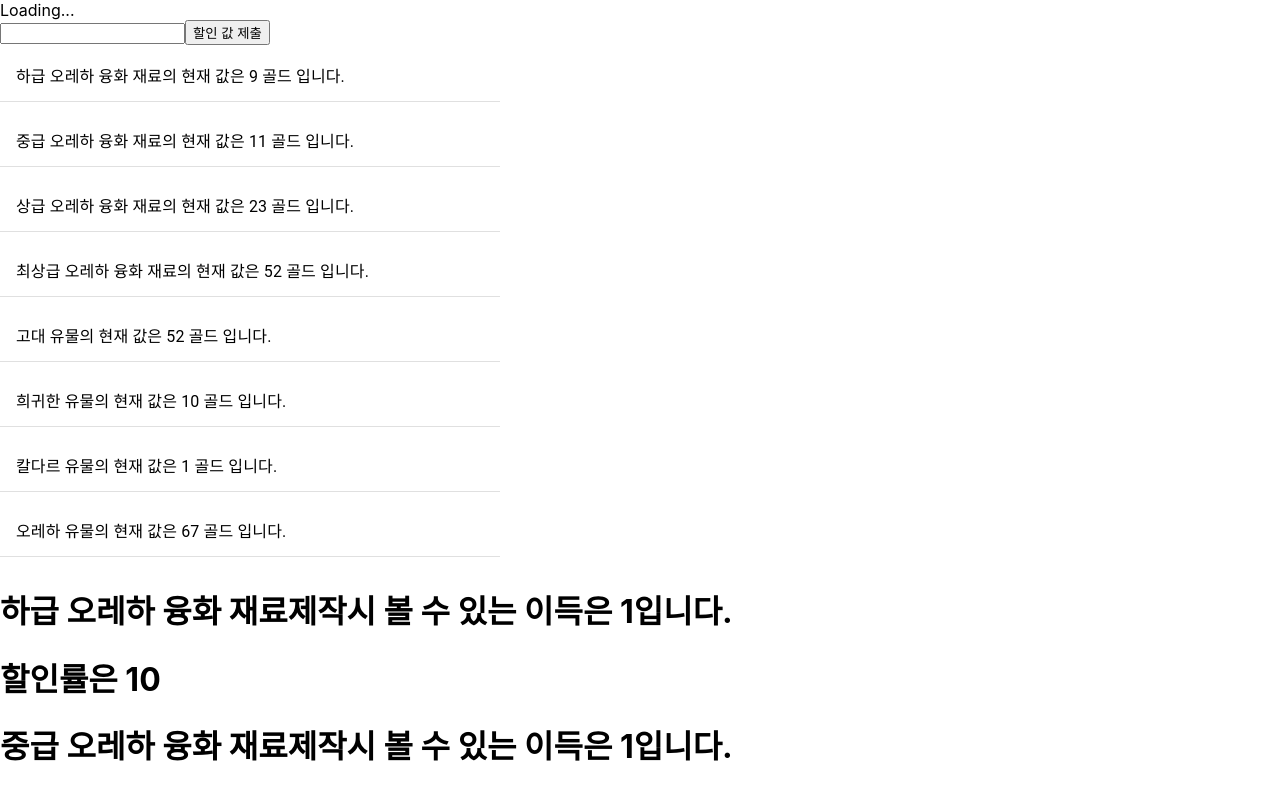
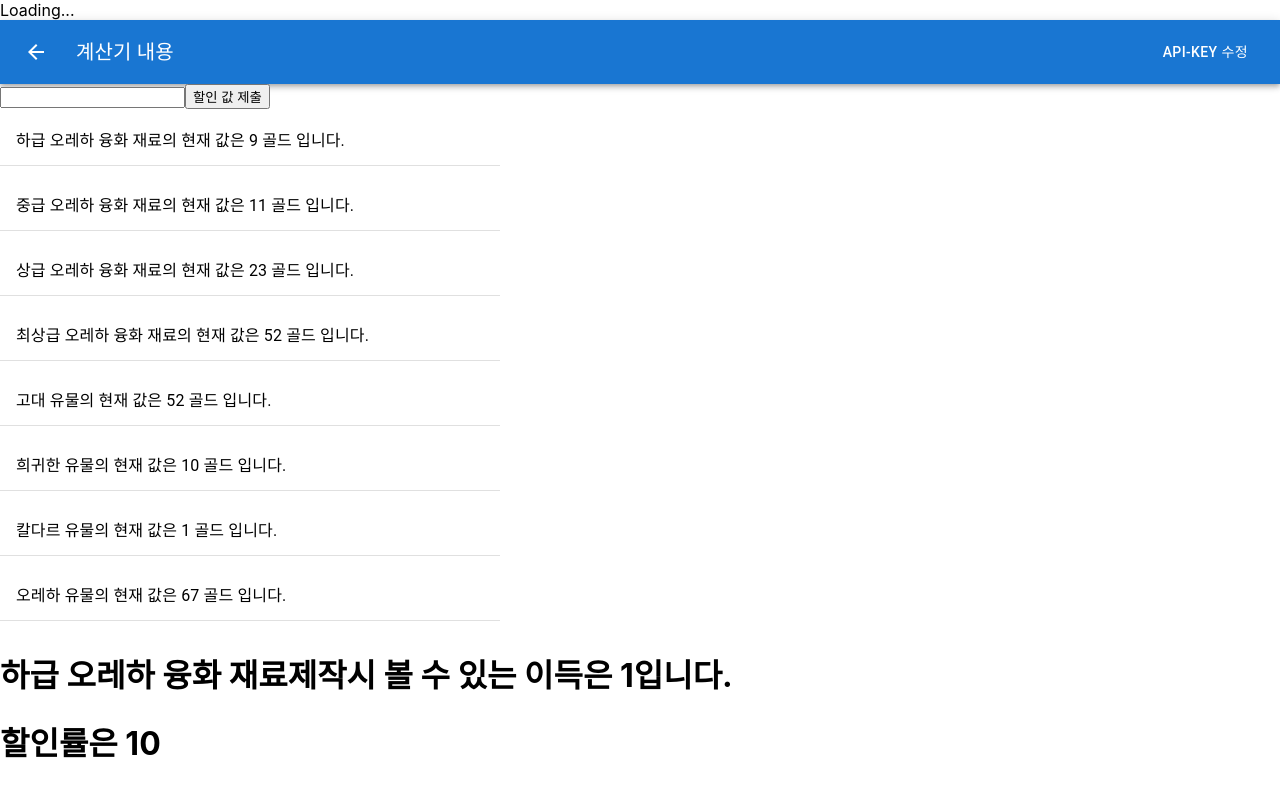
Before and after one commit to EEDK/loa-app, a React (Create React App) app: page /product in a window 1280 px wide. Shown: the top 792 px of the page. Built offline with nearby package versions, Linux system fonts and the light colour scheme.

Commit message:
add Header

```diff
--- a/src/App.js
+++ b/src/App.js
@@ -10,7 +10,6 @@
         <Routes>
           <Route path="/" element={<SignIn />}></Route>
           <Route path="/product" element={<Oreha />}></Route>
-          {/* 상단에 위치하는 라우트들의 규칙을 모두 확인, 일치하는 라우트가 없는경우 처리 */}
           <Route path="*" element={<NotFound />}></Route>
         </Routes>
       </BrowserRouter>
--- /dev/null
+++ b/src/component/Header/Header.jsx
@@ -0,0 +1,32 @@
+import * as React from 'react';
+import AppBar from '@mui/material/AppBar';
+import Box from '@mui/material/Box';
+import Toolbar from '@mui/material/Toolbar';
+import Typography from '@mui/material/Typography';
+import Button from '@mui/material/Button';
+import IconButton from '@mui/material/IconButton';
+import ArrowBackIcon from '@mui/icons-material/ArrowBack';
+
+export default function Header() {
+  return (
+    <Box sx={{ flexGrow: 1 }}>
+      <AppBar position="static">
+        <Toolbar>
+          <IconButton
+            size="large"
+            edge="start"
+            color="inherit"
+            aria-label="menu"
+            sx={{ mr: 2 }}
+          >
+            <ArrowBackIcon />
+          </IconButton>
+          <Typography variant="h6" component="div" sx={{ flexGrow: 1 }}>
+            계산기 내용
+          </Typography>
+          <Button color="inherit">API-KEY 수정</Button>
+        </Toolbar>
+      </AppBar>
+    </Box>
+  );
+}
--- a/src/component/index.js
+++ b/src/component/index.js
@@ -1,4 +1,5 @@
-import Value from "./Value/Value";
-import Befefit from "./Benfit/Benefit";
+import Value from './Value/Value';
+import Befefit from './Benfit/Benefit';
+import Header from './Header/Header';
 
-export { Value, Befefit };
+export { Value, Befefit, Header };
--- a/src/container/Signin/SignIn.jsx
+++ b/src/container/Signin/SignIn.jsx
@@ -7,17 +7,20 @@
 import Container from '@mui/material/Container';
 import { createTheme, ThemeProvider } from '@mui/material/styles';
 import indexStore from '../../modules/IndexStore';
+import { useNavigate } from 'react-router-dom';
 
 const theme = createTheme();
 
 function SignIn() {
   const { keyStore } = indexStore();
+  const navigate = useNavigate();
 
   const handleSubmit = (event) => {
     event.preventDefault();
     const data = new FormData(event.currentTarget);
 
     keyStore.setAPIKEY(data.get('APIKEY'));
+    navigate('/product');
   };
 
   return (
--- a/src/container/index.js
+++ b/src/container/index.js
@@ -1,4 +1,4 @@
-import Oreha from './oreha/Oreha';
+import Oreha from './Oreha/Oreha';
 import SignIn from './Signin/SignIn';
 import NotFound from './NotFound/NotFound';
 
--- a/src/container/oreha/Oreha.jsx
+++ b/src/container/oreha/Oreha.jsx
@@ -7,7 +7,7 @@
 
 import React, { useState, useEffect } from 'react';
 import axios from 'axios';
-import { Value, Befefit } from '../../component';
+import { Value, Befefit, Header } from '../../component';
 
 // 테스트용 목업 데이터.
 import { MockDataOreHa, MockDataRelic } from './mockData';
@@ -97,9 +97,13 @@
   return (
     <div>
       <div>
-        {isLoadingRelic && isLoadingOreha ? <h1>여기 나타남</h1> : 'Loading...'}
+        {isLoadingRelic && isLoadingOreha ? (
+          <div>여기 나타남</div>
+        ) : (
+          'Loading...'
+        )}
       </div>
-
+      <Header></Header>
       <div>
         <div>
           <input type="text" name="discountValue" id="discountValue" />
```
